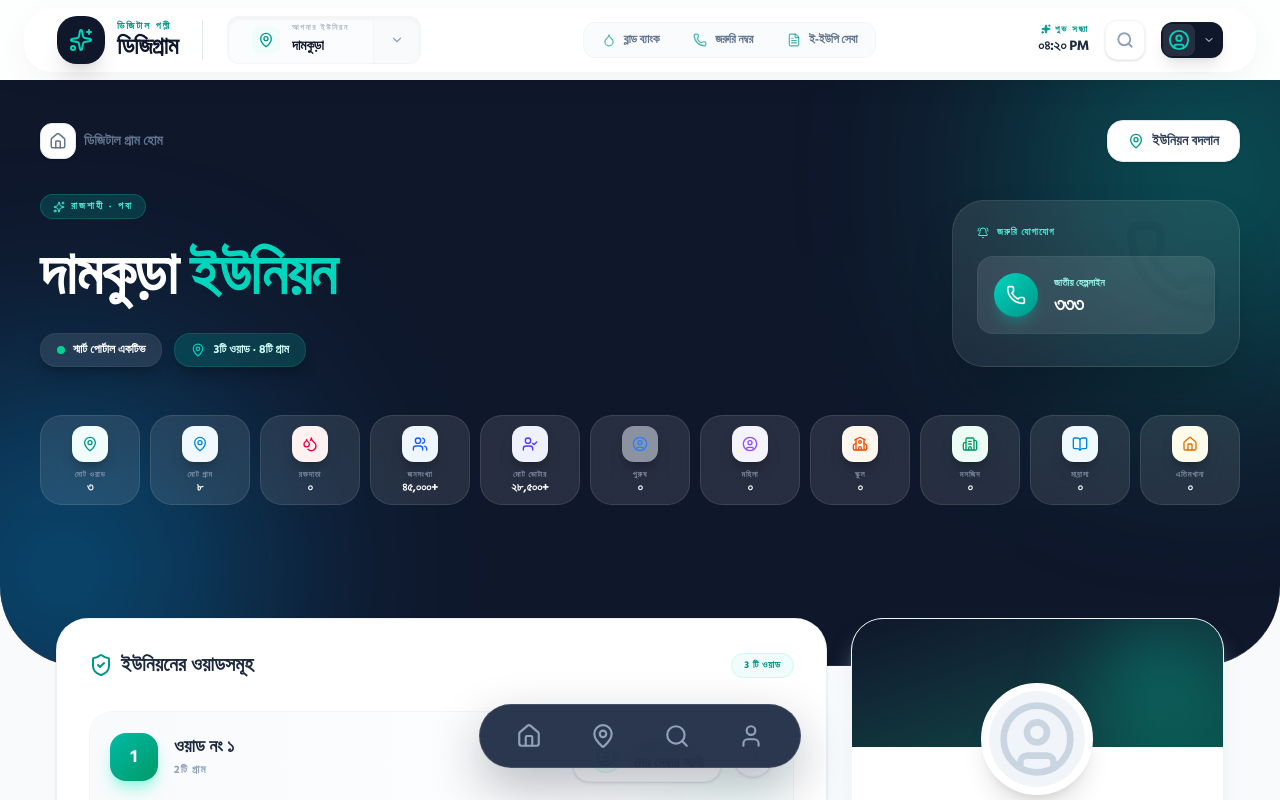
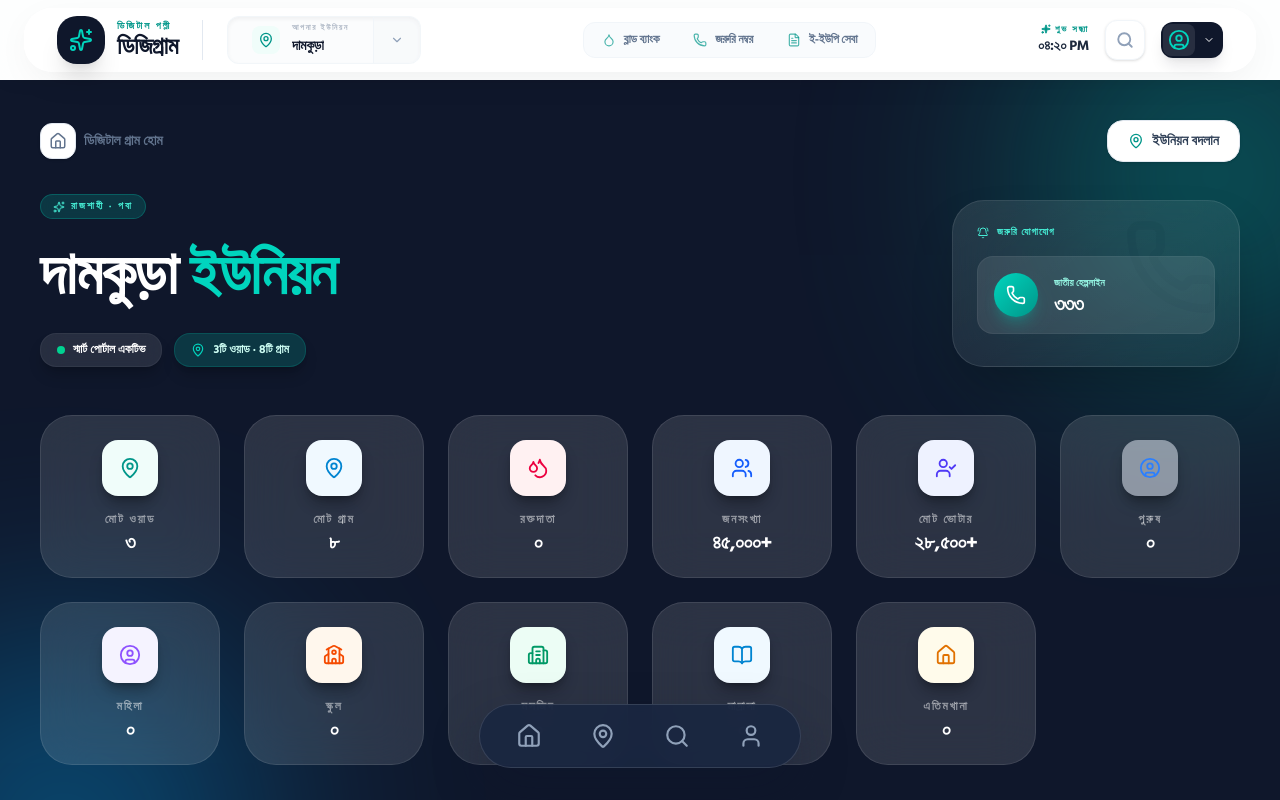
Before and after one commit to raihancsegit/DigiGram, a Next.js app: page /u/dumuria in a window 1280 px wide. Shown: the top 800 px of the page. Built offline with nearby package versions, Linux system fonts and the light colour scheme.

Commit message:
design: scaled up hero stats for better legibility

```diff
--- a/components/sections/union/UnionPortalClient.js
+++ b/components/sections/union/UnionPortalClient.js
@@ -220,21 +220,21 @@
                         </motion.div>
                     </div>
 
-                    {/* Integrated Vertical Mini-Stats Grid */}
-                    <div className="mt-12 grid grid-cols-3 sm:grid-cols-4 md:grid-cols-6 lg:grid-cols-8 xl:grid-cols-11 gap-2.5">
+                    {/* Integrated Scaled Vertical Mini-Stats Grid */}
+                    <div className="mt-12 grid grid-cols-2 sm:grid-cols-3 md:grid-cols-4 lg:grid-cols-6 gap-4 lg:gap-6">
                         {allStats.map((s, i) => (
                             <motion.div
-                                initial={{ opacity: 0, y: 20 }}
-                                animate={{ opacity: 1, y: 0 }}
+                                initial={{ opacity: 0, scale: 0.9 }}
+                                animate={{ opacity: 1, scale: 1 }}
                                 transition={{ delay: i * 0.03 + 0.4 }}
                                 key={s.label}
-                                className={`flex flex-col items-center text-center p-2.5 rounded-[22px] bg-white/10 backdrop-blur-md border border-white/10 hover:bg-white/15 hover:border-white/20 hover:-translate-y-1 transition-all duration-300 group min-w-[85px]`}
+                                className={`flex flex-col items-center text-center p-5 sm:p-6 rounded-[32px] bg-white/[0.12] backdrop-blur-xl border border-white/10 hover:bg-white/[0.18] hover:border-white/20 hover:-translate-y-1.5 transition-all duration-300 group`}
                             >
-                                <div className={`w-9 h-9 rounded-xl ${s.bg} flex items-center justify-center mb-2 shadow-lg shadow-black/20 group-hover:scale-110 transition-transform duration-500`}>
-                                    <s.icon className={`${s.color}`} size={16} />
+                                <div className={`w-12 h-12 sm:w-14 sm:h-14 rounded-2xl ${s.bg} flex items-center justify-center mb-4 shadow-lg shadow-black/30 group-hover:scale-110 group-hover:rotate-3 transition-transform duration-500`}>
+                                    <s.icon className={`${s.color}`} size={22} />
                                 </div>
-                                <p className="text-[8px] font-black text-slate-400/80 uppercase tracking-[0.1em] mb-0.5 leading-tight group-hover:text-teal-400 transition-colors">{s.label}</p>
-                                <p className="text-xs font-black text-white tracking-tight leading-none">{s.value}</p>
+                                <p className="text-[10px] sm:text-xs font-black text-white/50 uppercase tracking-[0.15em] mb-1.5 leading-tight group-hover:text-teal-400 transition-colors uppercase">{s.label}</p>
+                                <p className="text-base sm:text-xl font-black text-white tracking-tight leading-none">{s.value}</p>
                             </motion.div>
                         ))}
                     </div>
```
